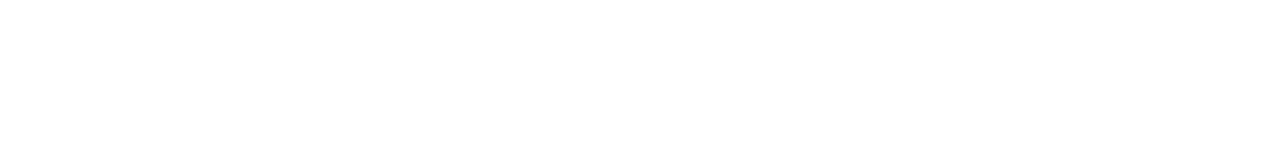
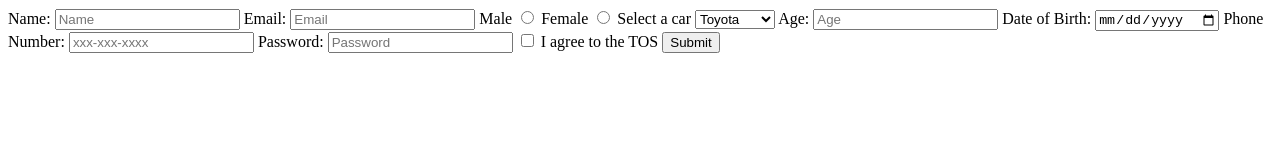
Before and after one commit to acciojob/signup-form-car-sandeep18p, a website: page main.html in a window 1280 px wide. Drawn offline with Linux system fonts and the light colour scheme.

Commit message:
created a submission

```diff
--- a/main.html
+++ b/main.html
@@ -7,7 +7,50 @@
 </head>
 
 <body>
-	<!-- the entire body must be written by student -->
+	<form method="post" action="/submit">
+
+    <label for="name">Name:</label>
+    <input type="text" id="name" name="name" placeholder="Name" required>
+
+    <label for="email">Email:</label>
+    <input type="email" id="email" name="email" placeholder="Email" required>
+
+
+
+	  <label for="gender_m">Male</label>
+    <input type="radio" id="gender_m" name="gender" value="Male" required>
+     <label for="gender_f">Female</label>
+    <input type="radio" id="gender_f" name="gender" value="Female" required>
+
+
+ <label for="cars">Select a car</label>
+    <select id="cars"  placeholder="--Please choose an option--" required>
+      <option value="Toyota">Toyota</option>
+      <option value="Ford">Ford</option>
+      <option value="Honda">Honda</option>
+      <option value="Chevrolet">Chevrolet</option>
+      <option value="BMW">BMW</option>
+    </select>
+
+    <label for="age">Age:</label>
+    <input type="number" id="age" name="age" placeholder="Age" required>
+
+    <label for="dob">Date of Birth:</label>
+    <input type="date" id="dob" name="dob" required>
+
+
+    <label for="tel">Phone Number:</label>
+    <input type="tel" id="tel" name="tel" pattern="[0-9]{3}-[0-9]{3}-[0-9]{4}" placeholder="xxx-xxx-xxxx">
+
+
+    <label for="password">Password:</label>
+    <input type="password" id="password" name="password" placeholder="Password" required>
+
+    <input type="checkbox" id="tos" name="tos" required>
+    <label for="tos">I agree to the TOS</label>
+
+  <button type="submit">Submit</button>
+</form>
     <script type="text/javascript" src="./script.js">
 </script>
 
```
